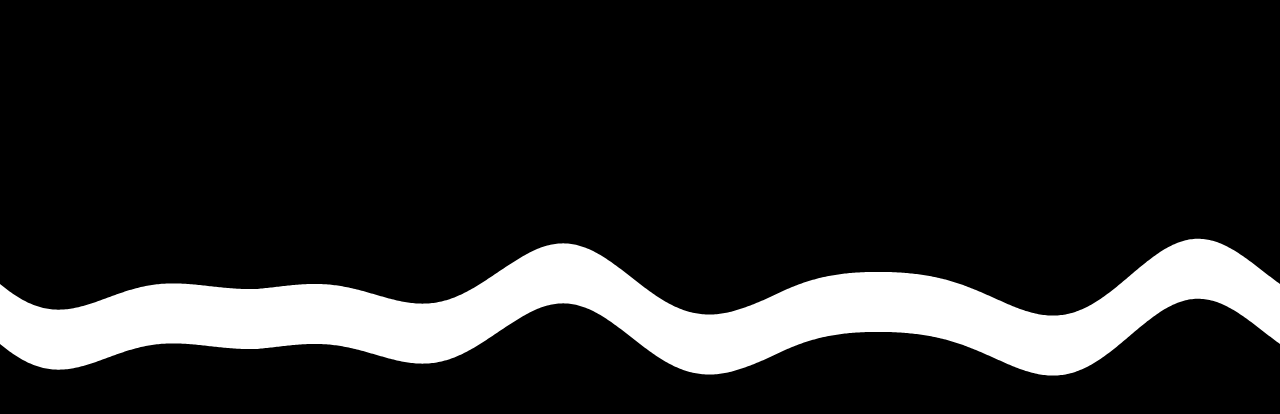
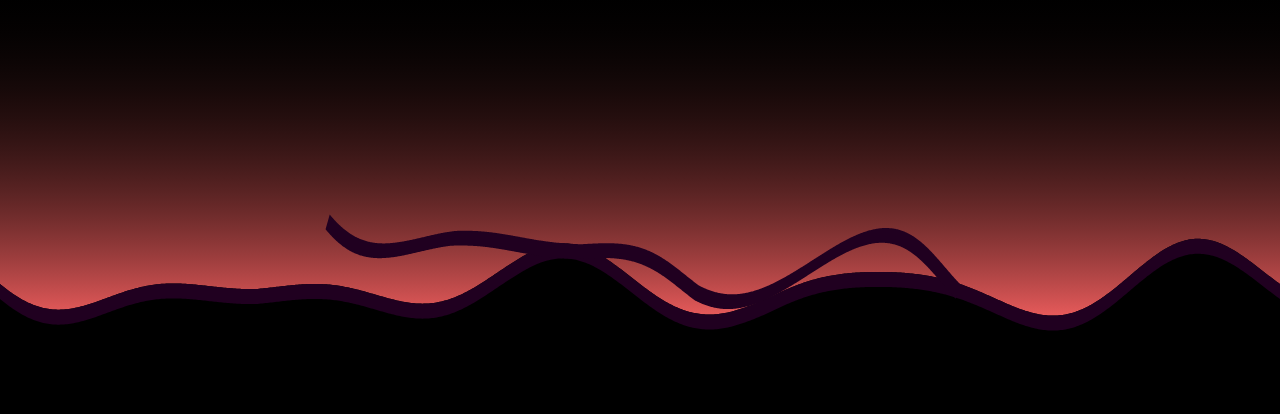
Before and after one commit to Kayvonk/alternate-nebula, a React (Vite) app: page / in a window 1280 px wide. Shown: the part 116-530 px from the top of the page. Built offline with nearby package versions, Linux system fonts and the light colour scheme.

Commit message:
gradient started

```diff
--- a/src/App.css
+++ b/src/App.css
@@ -13,6 +13,6 @@ body, html, #root, .App {
   top: 50%;
   left: 0;
   width: 100%;
-  height: 300px; /* ⭐️ Match the new intrinsic height */
-  transform: translateY(-50%); /* ⭐️ Center it vertically */
+  height: 600px; /* Must match the height constant in JS */
+  transform: translateY(-50%); /* Centers the SVG container */
 }
--- a/src/App.jsx
+++ b/src/App.jsx
@@ -19,14 +19,21 @@ function App() {
 
   // --- Static Constants ---
   const width = 800;
-  const height = 300; // ⭐️ INCREASED: Taller SVG height to prevent clipping
+  const height = 600; // ⭐️ INCREASED: Taller SVG height for more canvas space
   const baseAmplitude = 30;
   const amplitudeVariation = 0.6;
-  const thickness = 60;
+  const thickness = 15;
   const baseWavelength = 200;
   const points = 800;
   const segments = 5;
   const amplitudeAnimationFactor = 20;
+
+  const glowHeight = 350; // ⭐️ INCREASED: Pushes the glow's top edge much higher
+  const secondWidth = width * 0.5;
+  const rotationAngle = 10;
+  const rotationCenter = `${width / 2} ${height / 2}`;
+  const glowGradientID = "glowGradient";
+  const centerLineY = height / 2; // New center is 300
 
   // Helper function for generating a random value around zero
   const getRandomOffset = (factor) => (Math.random() - 0.5) * 2 * factor;
@@ -41,8 +48,8 @@ function App() {
   }
 
   // 3. Function to calculate the base Y position (incorporating fluid motion)
-  const getBaseY = (x, isBottom) => {
-    const normalizedX = x / width;
+  const getBaseY = (x, pathWidth, isBottom, isGlowTop) => {
+    const normalizedX = x / pathWidth;
     const segmentIndex = Math.min(Math.floor(normalizedX * segments), segments);
     const t = (normalizedX * segments) - Math.floor(normalizedX * segments);
 
@@ -56,32 +63,57 @@ function App() {
 
     const currentAmplitude = baseAmplitude * baseAmpModifier + oscillation;
 
-    // ⭐️ CENTERED WAVE: Use height / 2 with the new, larger height (300)
-    let y = height / 2 + currentAmplitude * Math.sin((2 * Math.PI * x) / baseWavelength);
+    let y = centerLineY + currentAmplitude * Math.sin((2 * Math.PI * x) / baseWavelength);
 
     if (isBottom) {
         y += thickness;
     }
 
+    if (isGlowTop) {
+        y -= glowHeight;
+    }
+
     return y;
   }
 
-  // 4. Generate the path
-  let path = `M0 ${getBaseY(0, false)} `;
+  // 4. Path Generation Function
+  const generatePath = (pathWidth, includeGlowTop) => {
+      const pathPoints = [];
 
-  for (let i = 1; i <= points; i++) {
-    const x = (i / points) * width;
-    const y = getBaseY(x, false);
-    path += `L${x} ${y} `;
+      // Top wave of the DARK CLOUD / Bottom wave of the GLOW (Left-to-Right)
+      for (let i = 0; i <= points; i++) {
+        const x = (i / points) * pathWidth;
+        const y = getBaseY(x, pathWidth, false, false);
+        pathPoints.push({x, y});
+      }
+
+      let path = `M${pathPoints[0].x} ${pathPoints[0].y} `;
+      for (let i = 1; i < pathPoints.length; i++) {
+          path += `L${pathPoints[i].x} ${pathPoints[i].y} `;
+      }
+
+      if (includeGlowTop) {
+          // If generating the glow path, close the shape by going to the top of the SVG
+          path += `L${pathPoints[pathPoints.length - 1].x} 0 L0 0 Z`;
+      } else {
+          // If generating the dark cloud, trace the bottom wave and close
+          for (let i = points; i >= 0; i--) {
+            const x = (i / points) * pathWidth;
+            const y = getBaseY(x, pathWidth, true, false);
+            path += `L${x} ${y} `;
+          }
+          path += "Z";
+      }
+
+      return path;
   }
 
-  for (let i = points; i >= 0; i--) {
-    const x = (i / points) * width;
-    const y = getBaseY(x, true);
-    path += `L${x} ${y} `;
-  }
+  const mainDarkPath = generatePath(width, false);
+  const mainGlowPath = generatePath(width, true); // New path that follows the top line and closes at the SVG top
 
-  path += "Z";
+  const secondDarkPath = generatePath(secondWidth, false);
+
+  const silhouetteColor = "#200020"; // Very dark, deep purple-black
 
   return (
     <div className="App">
@@ -90,7 +122,29 @@ function App() {
         viewBox={`0 0 ${width} ${height}`}
         preserveAspectRatio="none"
       >
-        <path fill="white" d={path} />
+        {/* 5. Define the Vertical Glow Gradient */}
+        <defs>
+          <linearGradient id={glowGradientID} x1="0%" y1="100%" x2="0%" y2="0%">
+            {/* Color starts exactly at the wavy line (100% Y) */}
+            <stop offset="0%" style={{stopColor: "rgb(255, 100, 100)", stopOpacity: 0.9}} />
+            {/* Fades to black/transparent at the top of the SVG (0% Y) */}
+            <stop offset="100%" style={{stopColor: "rgb(0, 0, 0)", stopOpacity: 0.0}} />
+          </linearGradient>
+        </defs>
+
+        {/* 6. GLOW PATH: Sits behind the dark cloud, starts at the wave, fades up */}
+        <path fill={`url(#${glowGradientID})`} d={mainGlowPath} />
+
+        {/* 7. Animated Dark Nebula Shapes (Sits on top of the glow) */}
+        {/* MAIN (FULL WIDTH) SHAPE */}
+        <path fill={silhouetteColor} d={mainDarkPath} />
+
+        {/* SECOND (50% WIDTH) SHAPE */}
+        <path
+          fill={silhouetteColor}
+          d={secondDarkPath}
+          transform={`translate(${width / 2 - secondWidth / 2}, 0) rotate(${rotationAngle}, ${rotationCenter})`}
+        />
       </svg>
     </div>
   );
```
